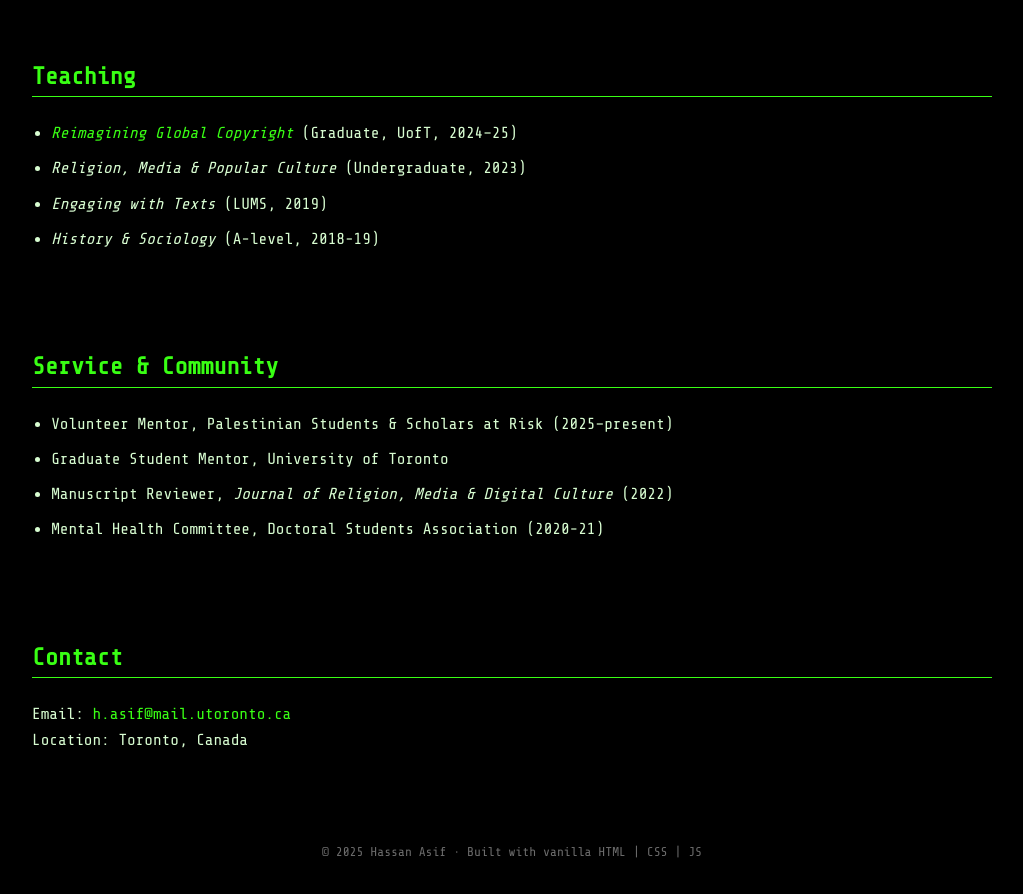
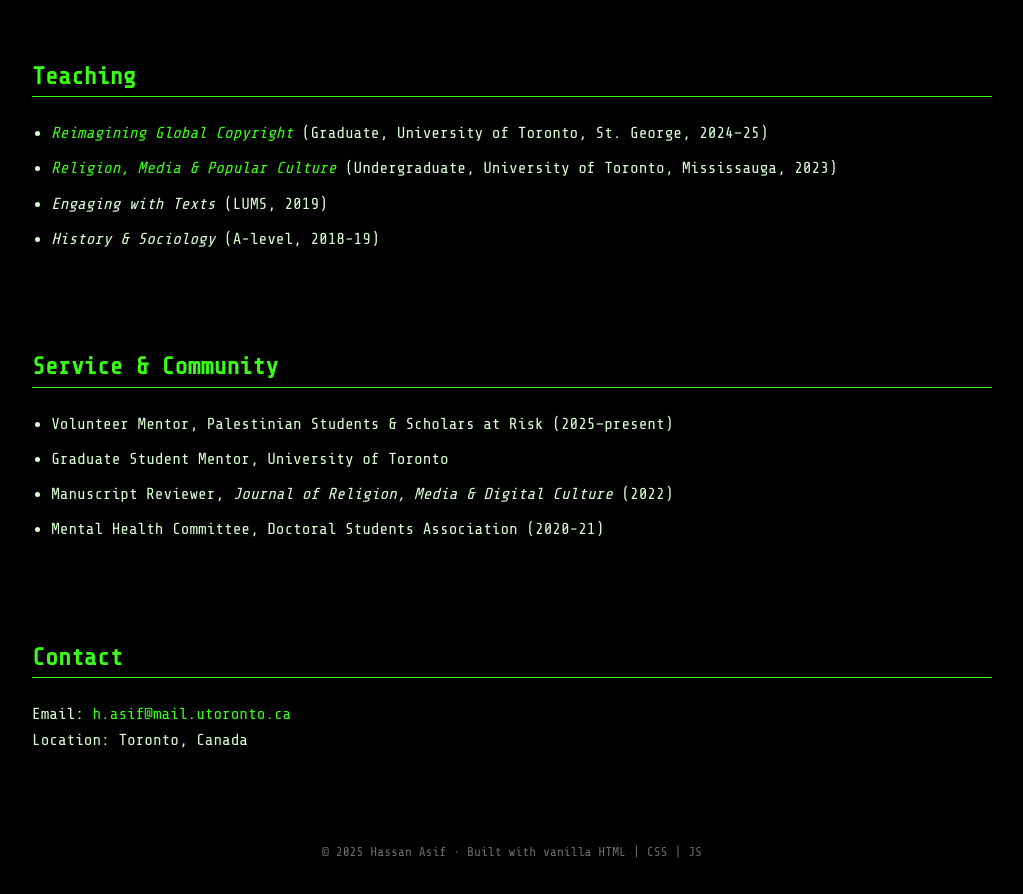
Before and after one commit to hass4sif/hassan.asif, a plain HTML site: page index.html in a window 1280 px wide. Shown: the part 3340-4234 px from the top of the page, without its empty margins (128-1151 px from the left). Drawn offline with nearby package versions, Linux system fonts and the light colour scheme.

Commit message:
Update index.html

```diff
--- a/index.html
+++ b/index.html
@@ -248,8 +248,10 @@ L’unité, Canadian Communication Association Annual Conference, George Brown C
     <ul>
       <li><em><a class="inline"
      href="https://ischool.utoronto.ca/course/information-workshop-ii-2025/"
-     target="_blank" rel="noopener">Reimagining Global Copyright</em></a> (Graduate, UofT, 2024–25)</li>
-      <li><em>Religion, Media & Popular Culture</em> (Undergraduate, 2023)</li>
+     target="_blank" rel="noopener">Reimagining Global Copyright</em></a> (Graduate, University of Toronto, St. George, 2024–25)</li>
+      <li><em><a class="inline"
+     href="https://studylib.net/doc/27240627/31758-20235-rlg211h5f-lec0101"
+     target="_blank" rel="noopener">Religion, Media & Popular Culture</em></a> (Undergraduate, University of Toronto, Mississauga, 2023)</li>
       <li><em>Engaging with Texts</em> (LUMS, 2019)</li>
       <li><em>History & Sociology</em> (A-level, 2018-19)</li>
     </ul>
```
